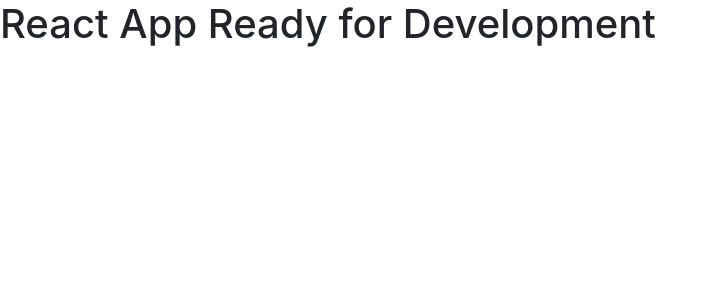
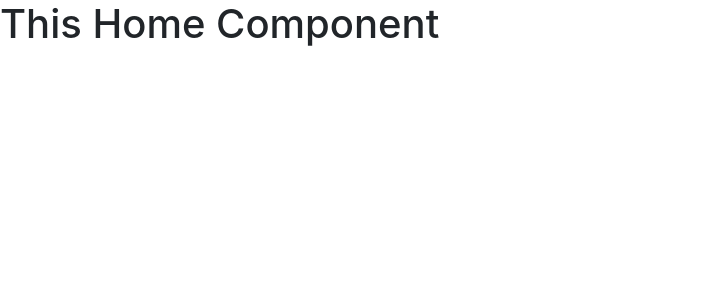
Before and after one commit to mpetkevic/fullstack-crm, a React (Create React App) app: page / in a window 1280 px wide. Shown: the top 300 px of the page, without its empty margins (0-717 px from the left). Built offline with nearby package versions, Linux system fonts and the light colour scheme.

Commit message:
[React] Configured Redux, Router. Added Bootstrap

```diff
--- a/package.json
+++ b/package.json
@@ -9,7 +9,7 @@
     "react": "^16.8.6",
     "react-dom": "^16.8.6",
     "react-redux": "^7.1.0",
-    "react-router": "^5.0.1",
+    "react-router-dom": "^5.0.1",
     "react-scripts": "3.0.1",
     "redux": "^4.0.4",
     "redux-thunk": "^2.3.0",
--- a/src/App.js
+++ b/src/App.js
@@ -1,11 +1,20 @@
-import React from 'react';
+import React, {Component, Fragment} from 'react';
+import { Switch, Route, BrowserRouter } from 'react-router-dom';
 
-function App() {
-  return (
-    <div className="App">
-      <h1>React App Ready for Development</h1>
-    </div>
-  );
+import Home from './components/Home/Home';
+
+class App extends Component {
+  render() {
+    return (
+        <BrowserRouter basename={process.env.PUBLIC_URL}>
+          <Fragment>
+            <Switch>
+              <Route exact path='/' component={Home}/>
+            </Switch>
+          </Fragment>
+        </BrowserRouter>
+    );
+  }
 }
 
 export default App;
--- /dev/null
+++ b/src/components/Home/Home.js
@@ -0,0 +1,11 @@
+import React from 'react';
+
+const Home = () => {
+  return (
+      <div>
+        <h1>This Home Component</h1>
+      </div>
+  );
+};
+
+export default Home;
--- a/src/index.js
+++ b/src/index.js
@@ -1,10 +1,23 @@
 import React from 'react';
 import ReactDOM from 'react-dom';
+import {createStore, compose, applyMiddleware} from 'redux';
+import {Provider} from 'react-redux';
+import thunk from 'redux-thunk';
+
+
 import './index.scss';
 import App from './App';
+import rootReducer from './reducers/rootReducer';
+
 import * as serviceWorker from './serviceWorker';
 
-ReactDOM.render(<App />, document.getElementById('root'));
+const composeEnhancers = window.__REDUX_DEVTOOLS_EXTENSION_COMPOSE__ || compose;
+
+const store = createStore(rootReducer, composeEnhancers(applyMiddleware(thunk)));
+
+ReactDOM.render(<Provider store={store}>
+  <App/>
+</Provider>, document.getElementById('root'));
 
 // If you want your app to work offline and load faster, you can change
 // unregister() to register() below. Note this comes with some pitfalls.
--- /dev/null
+++ b/src/reducers/rootReducer.js
@@ -0,0 +1,7 @@
+import {combineReducers} from  'redux';
+
+const rootReducer = combineReducers({
+  //Combine reducers
+})
+
+export default rootReducer;
```
Also changed, not shown: 1 other file (tests, documents, lock files or other folders).
